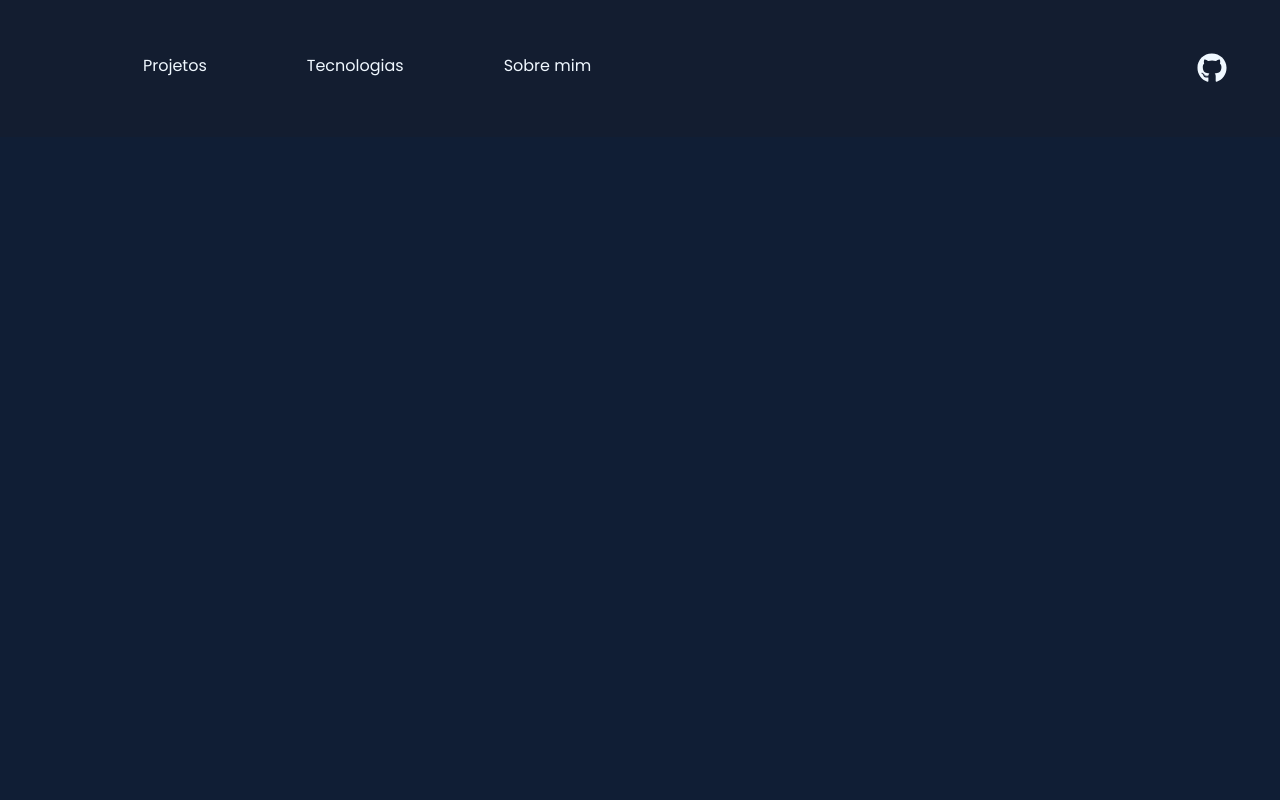
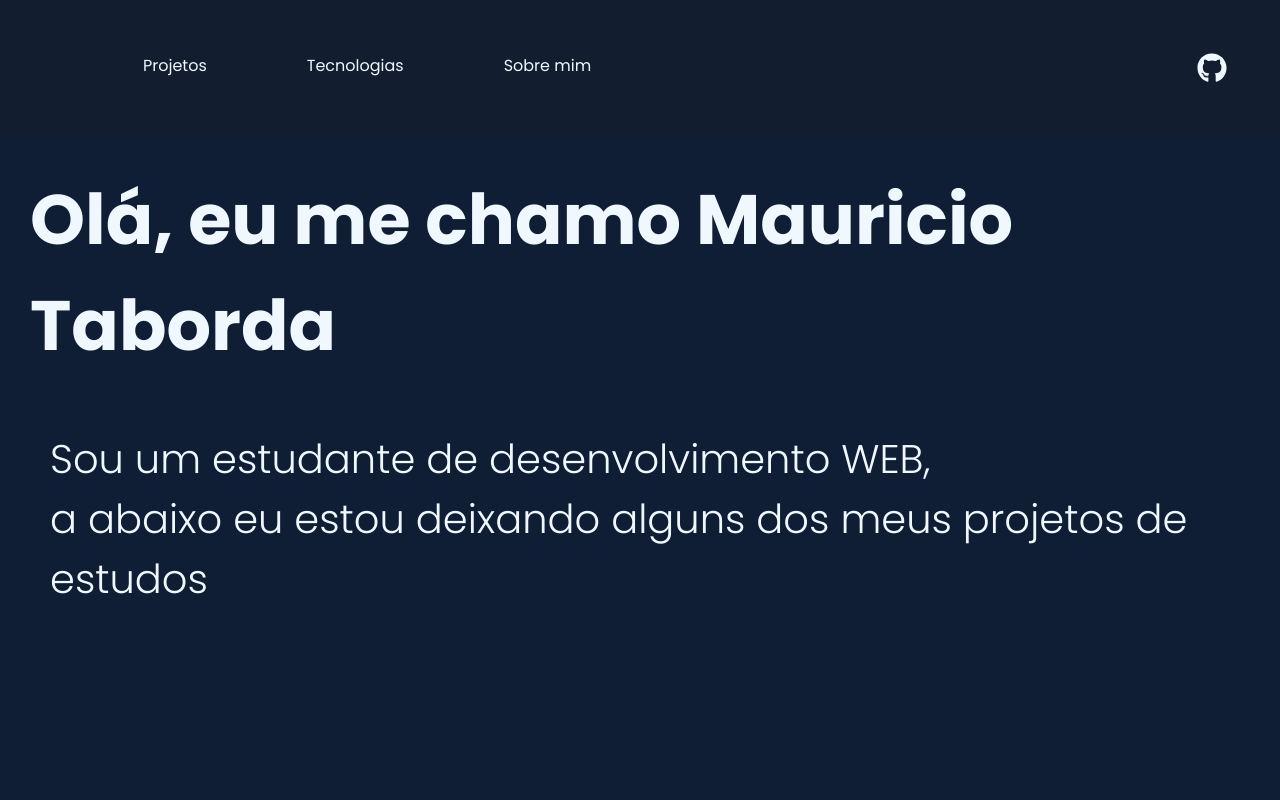
Before and after one commit to MauricioTaborda16/meu-portifolio-react, a React (Vite) app: page / in a window 1280 px wide. Shown: the top 800 px of the page. Built offline with nearby package versions, Linux system fonts and the light colour scheme.

Commit message:
comitando componente Eu

```diff
--- a/src/App.jsx
+++ b/src/App.jsx
@@ -1,5 +1,6 @@
 
 import './App.css'
+import Eu from './componentes/Eu'
 import Nav from './componentes/Nav'
 import Projetos from './componentes/Projetos'
 
@@ -9,6 +10,7 @@ function App() {
   return (
     <>
     <Nav/>
+    <Eu/>
     <br/><br/><br/><br/><br/><br/><br/><br/><br/><br/><br/><br/><br/><br/><br/><br/><br/><br/><br/><br/><br/><br/><br/><br/><br/><br/><br/><br/><br/><br/><br/><br/>
     <Projetos id="Projetos"/>
     </>
--- /dev/null
+++ b/src/componentes/Eu.css
@@ -0,0 +1,10 @@
+h1{
+    font-size: 70px;
+    margin: 30px;
+}
+
+p{
+    font-size: 40px;
+    margin: 50px;
+    font-weight: 300;
+}
--- /dev/null
+++ b/src/componentes/Eu.jsx
@@ -0,0 +1,14 @@
+import './Eu.css'
+function Eu(){
+    return(
+        <div>
+            <h1>Olá, eu me chamo Mauricio Taborda</h1>
+
+            <p>Sou um estudante de desenvolvimento WEB,<br/>
+              a abaixo eu estou deixando alguns dos meus projetos de estudos
+            </p>
+        </div>
+    )
+}
+
+export default Eu
```
